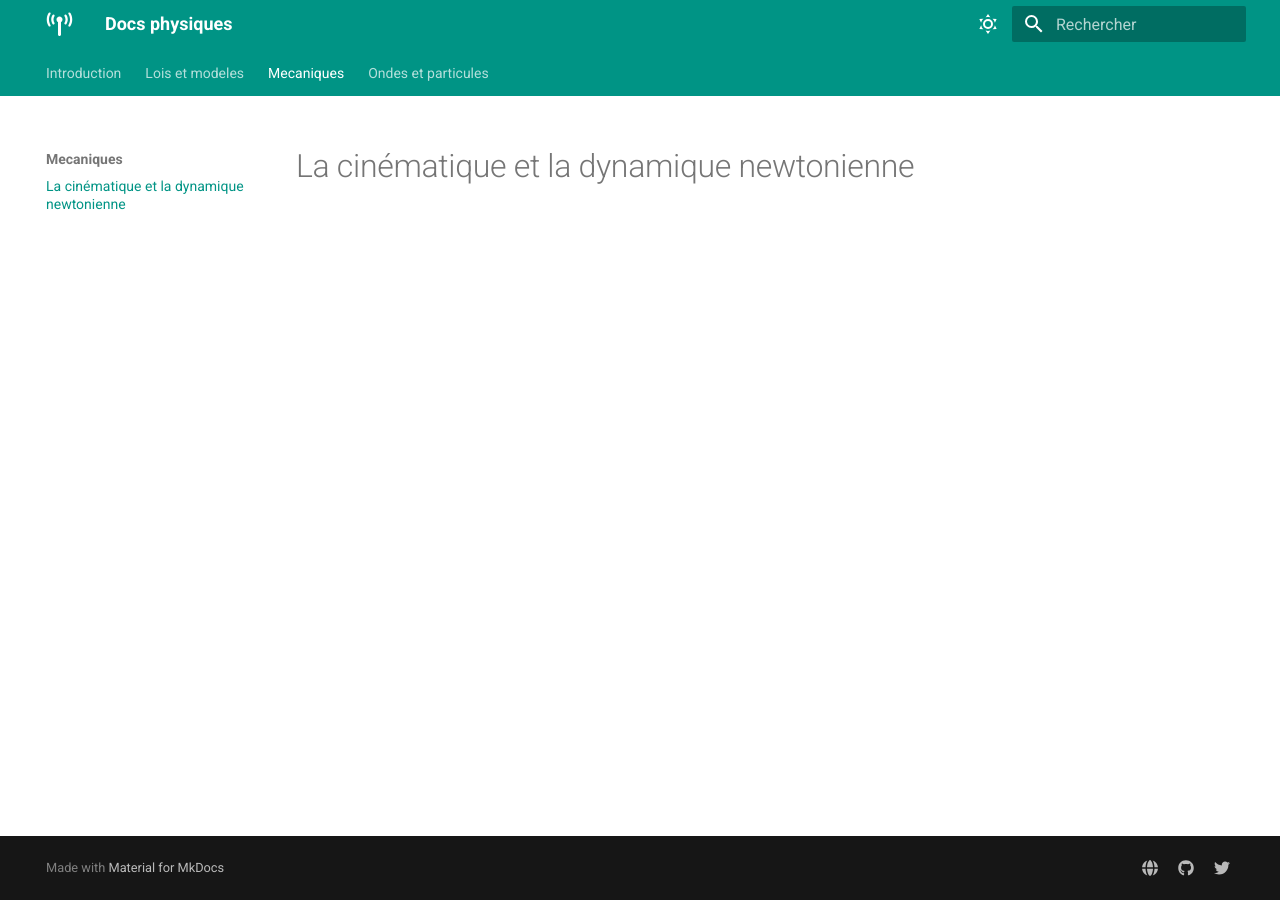
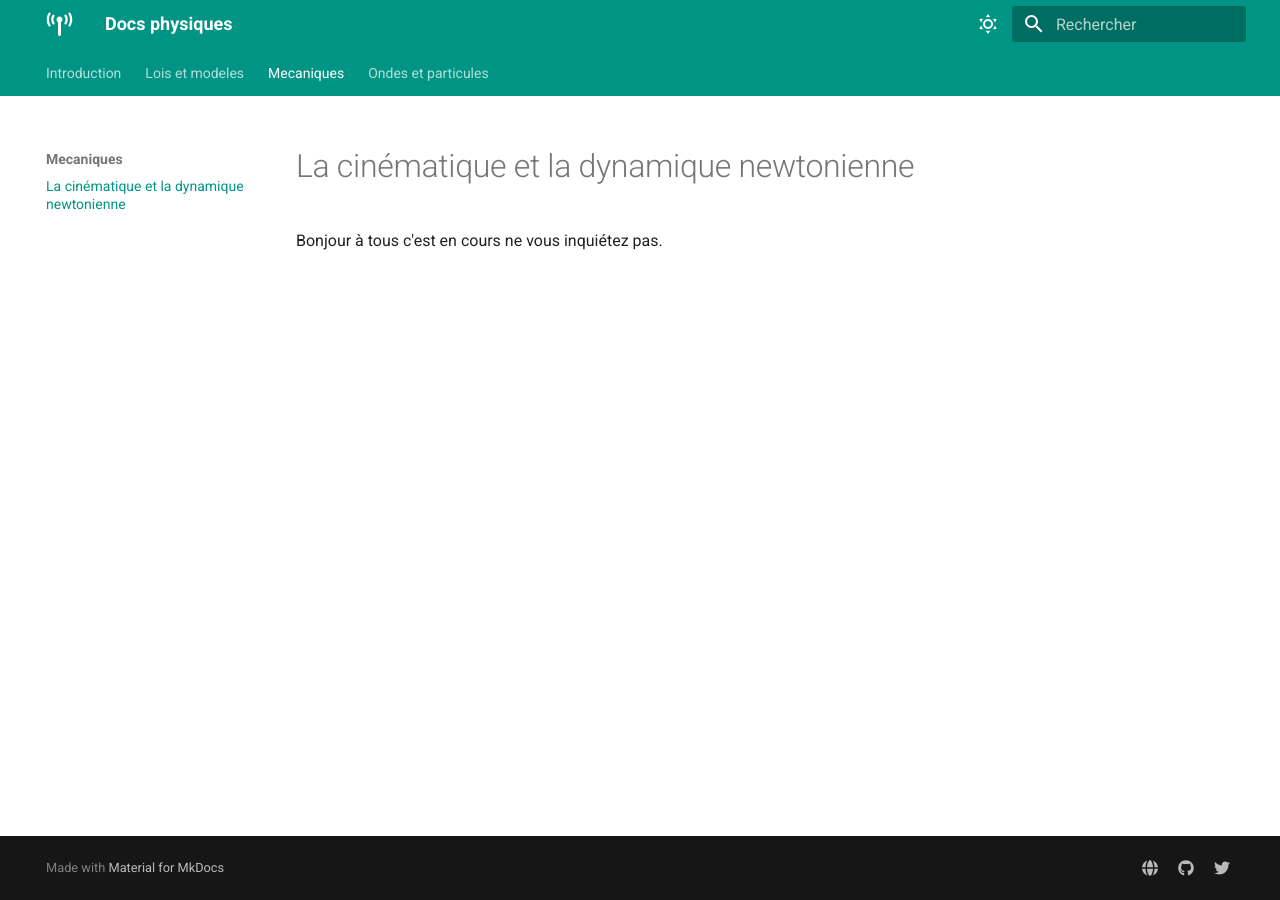
Before and after one commit to OxNinja/docs-physiques, an MkDocs documentation site: the page built from docs/mecaniques/dynamique-newtonienne.md, in a window 1280 px wide. Built offline with MkDocs 1.6.1 and Material for MkDocs 9.7.7, drawn with Linux system fonts in a browser that asks for light colours.

Commit message:
Test pour le déploiement automatique

```diff
--- a/docs/mecaniques/dynamique-newtonienne.md
+++ b/docs/mecaniques/dynamique-newtonienne.md
@@ -1 +1,3 @@
 # La cinématique et la dynamique newtonienne
+
+Bonjour à tous c'est en cours ne vous inquiétez pas.
```
